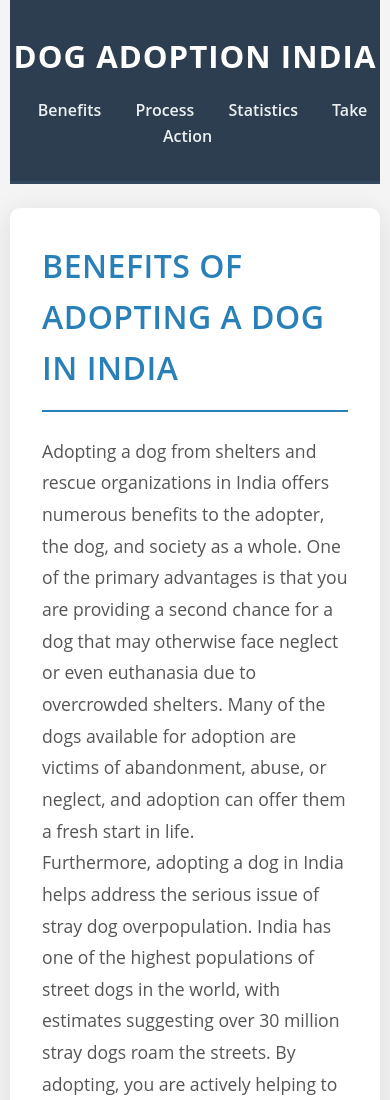
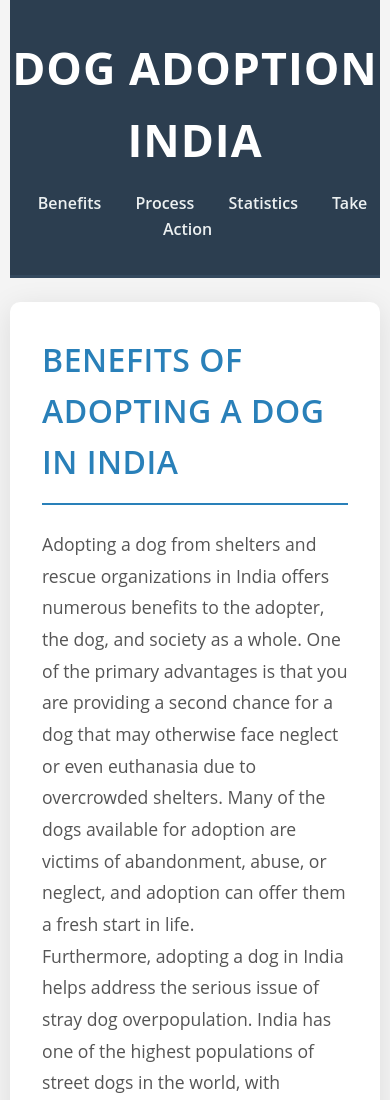
Before and after one commit to dogadoptionawareness/dogsindistress, a plain HTML site: page index.html in a window 390 px wide. Shown: the top 1100 px of the page. Drawn offline with Linux system fonts and the light colour scheme.

Commit message:
styles.css

```diff
--- a/styles.css
+++ b/styles.css
@@ -20,24 +20,16 @@ header {
     color: white;
     text-align: center;
     padding: 2rem 0;
-    position: sticky;
-    top: 0;
-    z-index: 100;
     border-bottom: 3px solid #34495e;
-    overflow-x: auto; /* Enables horizontal scrolling */
 }
 
-/* Title with scrolling */
+/* Title */
 h1 {
     font-size: 3.5rem;
     font-weight: bold;
     letter-spacing: 1px;
     margin-bottom: 1rem;
     text-transform: uppercase;
-    white-space: nowrap; /* Prevents wrapping */
-    overflow-x: auto; /* Allows scrolling */
-    display: inline-block; /* Ensures it behaves properly */
-    max-width: 100%; /* Prevents overflowing the container */
 }
 
 /* Navigation */
@@ -152,10 +144,7 @@ button:hover {
 /* Media Queries for responsiveness */
 @media (max-width: 768px) {
     h1 {
-        font-size: 8vw; /* Responsive size */
-        overflow-x: auto;
-        white-space: nowrap;
-        display: block;
+        font-size: 2.8rem;
     }
 
     nav a {
```
